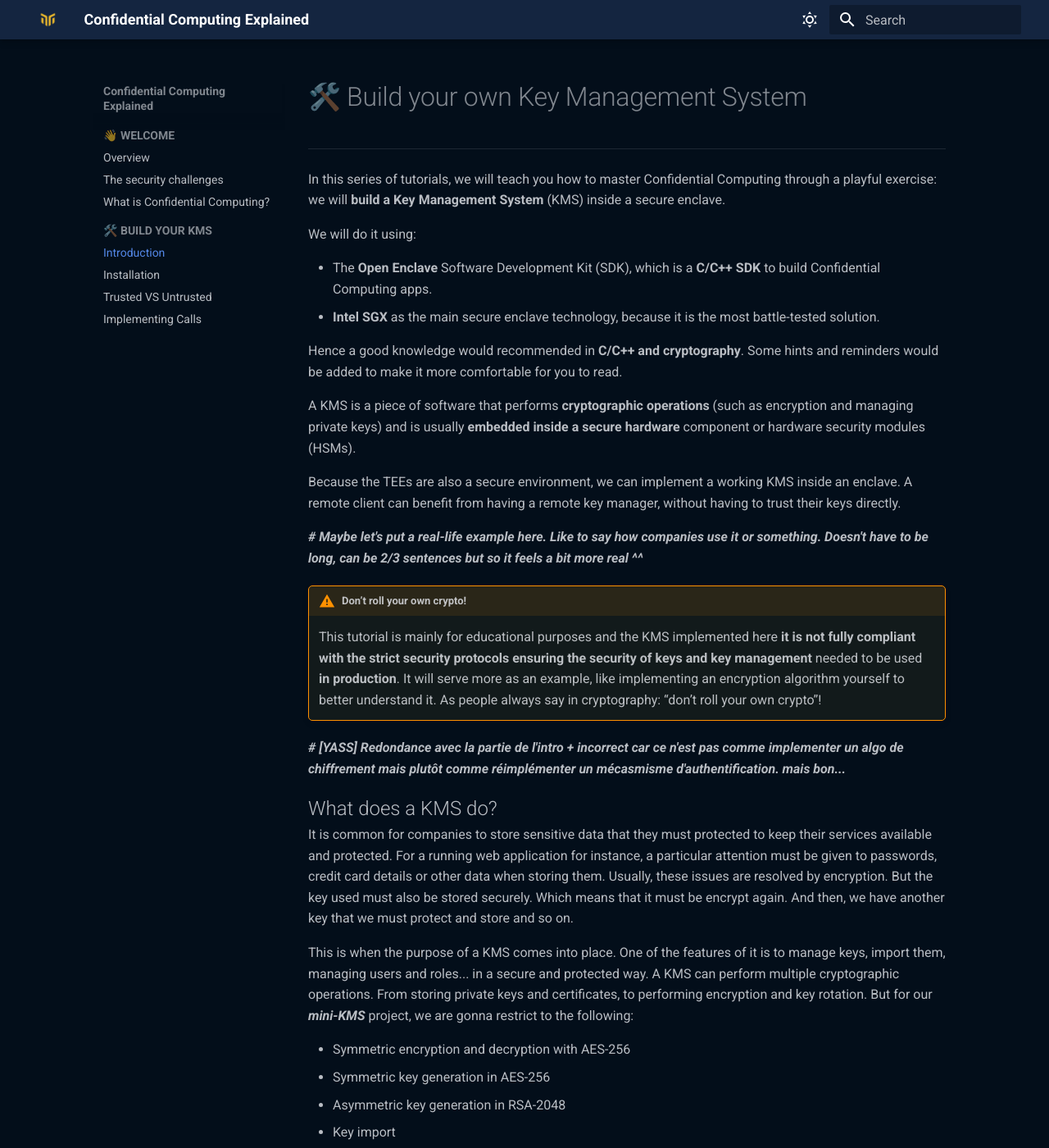
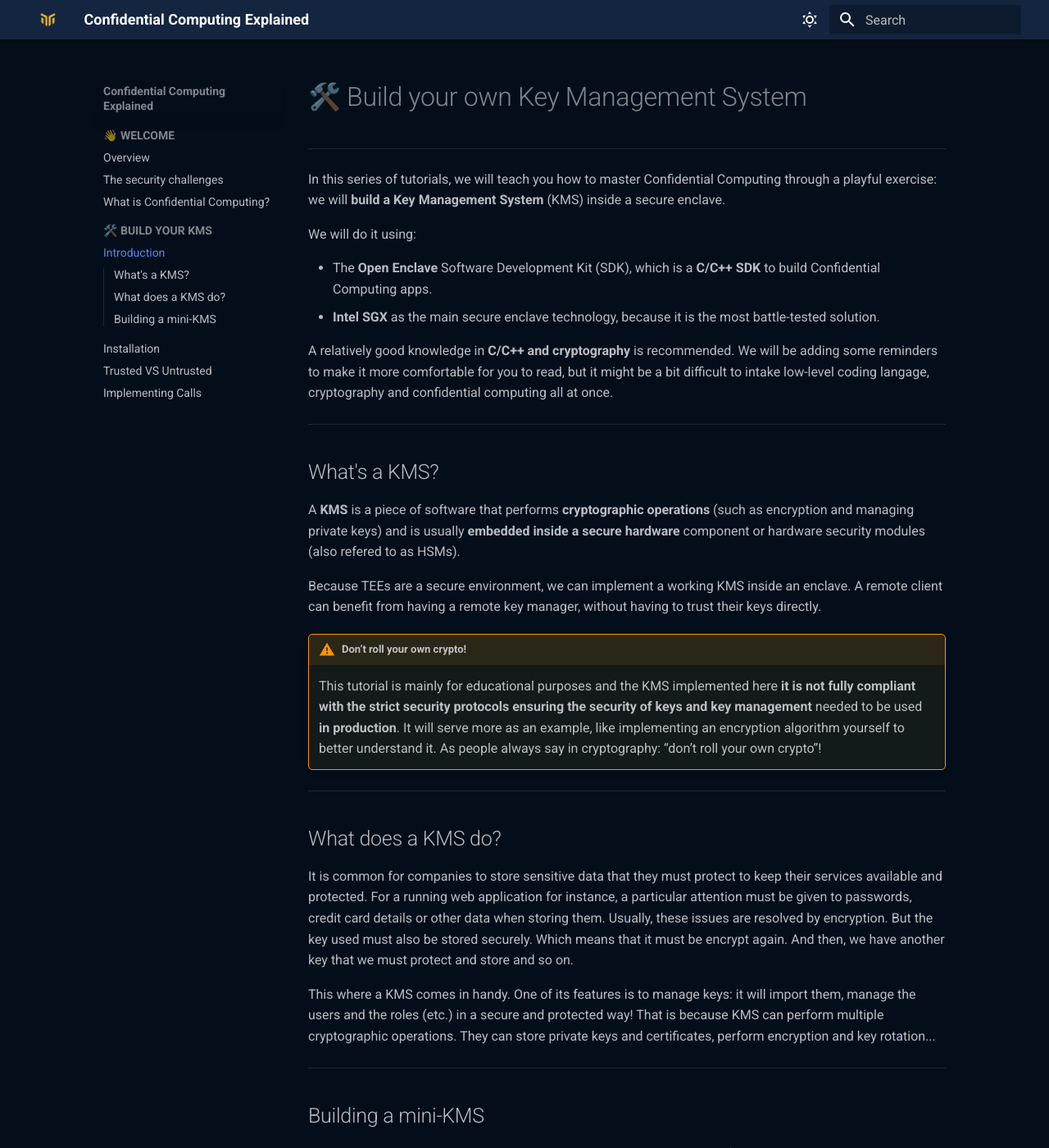
Before and after one commit to mithril-security/Confidential_Computing_Explained, an MkDocs documentation site: the page built from docs/docs/build-your-kms/intro-to-kms.md, in a window 1280 px wide and 1400 px high. Shown: the whole window at 82% size. Built offline with MkDocs 1.6.1 and Material for MkDocs 9.7.7, drawn with Linux system fonts in a browser that asks for light colours; comment, search, counter and statistics services are not loaded; some of the changed text lies outside the part shown.

Commit message:
reviewed intro to KMS

```diff
--- a/docs/docs/build-your-kms/intro-to-kms.md
+++ b/docs/docs/build-your-kms/intro-to-kms.md
@@ -8,43 +8,45 @@ We will do it using:
 - The **Open Enclave** Software Development Kit (SDK), which is a **C/C++ SDK** to build Confidential Computing apps.
 - **Intel SGX** as the main secure enclave technology, because it is the most battle-tested solution.
 
-Hence a good knowledge would recommended in **C/C++ and cryptography**. Some hints and reminders would be added to make it more comfortable for you to read.
+A relatively good knowledge in **C/C++ and cryptography** is recommended. We will be adding some reminders to make it more comfortable for you to read, but it might be a bit difficult to intake low-level coding langage, cryptography and confidential computing all at once.
 
-A KMS is a piece of software that performs **cryptographic operations** (such as encryption and managing private keys) and is usually **embedded inside a secure hardware** component or hardware security modules (HSMs).
+______________________
 
-Because the TEEs are also a secure environment, we can implement a working KMS inside an enclave. A remote client can benefit from having a remote key manager, without having to trust their keys directly.
+## What's a KMS?
 
-***# Maybe let's put a real-life example here. Like to say how companies use it or something. Doesn't have to be long, can be 2/3 sentences but so it feels a bit more real ^^***
+A **KMS** is a piece of software that performs **cryptographic operations** (such as encryption and managing private keys) and is usually **embedded inside a secure hardware** component or hardware security modules (also refered to as HSMs).
+
+Because TEEs are a secure environment, we can implement a working KMS inside an enclave. A remote client can benefit from having a remote key manager, without having to trust their keys directly.
 
 !!! warning "<font size="2">Don’t roll your own crypto!</font>"
 
 	<font size="3">This tutorial is mainly for educational purposes and the KMS implemented here **it is not fully compliant with the strict security protocols ensuring the security of keys and key management** needed to be used **in production**. It will serve more as an example, like implementing an encryption algorithm yourself to better understand it. As people always say in cryptography: “don’t roll your own crypto”!</font>
 
-***# [YASS] Redondance avec la partie de l'intro + incorrect car ce n'est pas comme implementer un algo de chiffrement mais plutôt comme réimplémenter un mécasmisme d'authentification. mais bon...***
 
-<font size="5"><span style="font-weight: 200">
-What does a KMS do?
-</span></font>
-<br />
-It is common for companies to store sensitive data that they must protected to keep their services available and protected. For a running web application for instance, a particular attention must be given to passwords, credit card details or other data when storing them. Usually, these issues are resolved by encryption. But the key used must also be stored securely. Which means that it must be encrypt again. And then, we have another key that we must protect and store and so on.
+______________________
 
-This is when the purpose of a KMS comes into place. One of the features of it is to manage keys, import them, managing users and roles... in a secure and protected way.
-A KMS can perform multiple cryptographic operations. From storing private keys and certificates, to performing encryption and key rotation.
-But for our ***mini-KMS*** project, we are gonna restrict to the following:
+## What does a KMS do?
+
+It is common for companies to store sensitive data that they must protect to keep their services available and protected. For a running web application for instance, a particular attention must be given to passwords, credit card details or other data when storing them. Usually, these issues are resolved by encryption. But the key used must also be stored securely. Which means that it must be encrypt again. And then, we have another key that we must protect and store and so on.
+
+This where a KMS comes in handy. One of its features is to manage keys: it will import them, manage the users and the roles (etc.) in a secure and protected way! That is because KMS can perform multiple cryptographic operations. They can store private keys and certificates, perform encryption and key rotation...
+
+______________________________________
+
+## Building a mini-KMS
+
+In our **mini-KMS** project, we will restrict the operations to make it easier for you and implement:
 
 - Symmetric encryption and decryption with AES-256
 - Symmetric key generation in AES-256
 - Asymmetric key generation in RSA-2048
 - Key import
 
-<font size="5"><span style="font-weight: 200">
-Choosing a crypto library
-</span></font>
-<br />
-In this project, we will be using ***Mbedtls*** for the developping the cryptographic operations above. It has the advantage of being simple to use and already rewritten for OpenEnclave. Even though it lacks some features, it has a good practical usage for our application. Mbdetls is small and does implement well in embedded systems.
+To build them, we will be using the open-source C cryptographic library [**Mbedtls**](https://github.com/Mbed-TLS/mbedtls). It is both simple to use and already written for OpenEnclave. It's also small and implements well in embedded systems. Mbedtls does lack some features, but its advantages made up for it for the purposes of this tutorial.
 
-*PS: Mbedtls does not support TLS1.3 yet (experimental)*
+!!! Info
 
+	Mbedtls does not support TLS1.3 yet *(experimental)*.
 
 
 Ready to practice? Let’s dive in and install everything we need to get started!
```
Also changed, not shown: docs/docs/build-your-kms/installation.md (+1 -2 lines), docs/docs/build-your-kms/trusted-vs-untrusted.md (+1 -1 lines), docs/docs/introduction/confidential-hardware-garantees.md (+1 -1 lines), docs/docs/introduction/security-privacy-challenges.md (+1 -1 lines).
